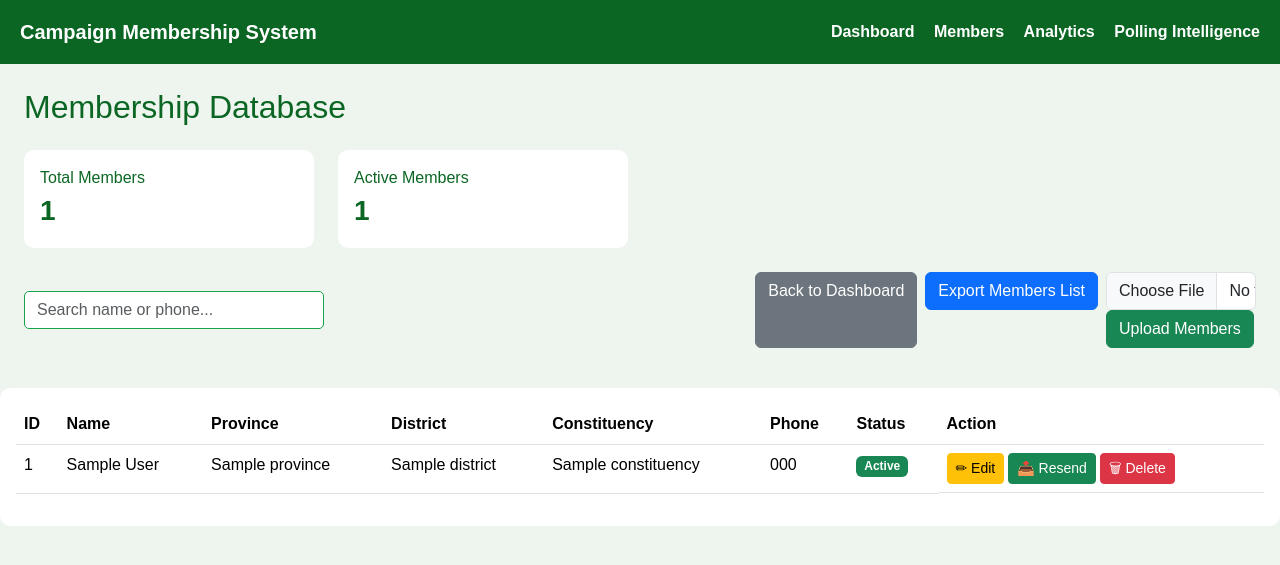
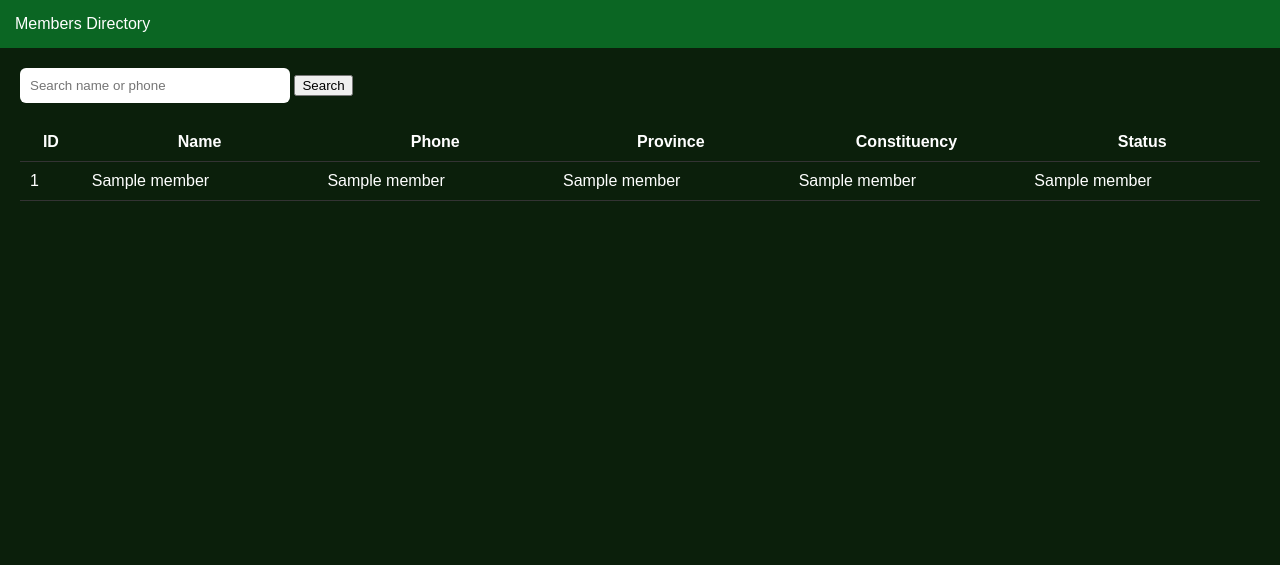
Before and after one commit to zambia-covid/PARTY_MEMBERSHIP, a Flask app: template templates/members.html in a window 1280 px wide. Shown: the top 565 px of the page. Run offline with Flask 3, Linux system fonts and the light colour scheme; the template is opened without the code that fills it: most values are stand-ins (such as "Sample title", 1, 10 or a date in 2020).

Commit message:
Update members.html

```diff
--- a/templates/members.html
+++ b/templates/members.html
@@ -1,367 +1,86 @@
 <!DOCTYPE html>
 <html>
 <head>
-
-<title>Membership Management</title>
-
-<link href="https://cdn.jsdelivr.net/npm/bootstrap@5.3.2/dist/css/bootstrap.min.css" rel="stylesheet">
+<title>Members</title>
 
 <style>
-
-/* BODY */
-
 body{
-background:#eef5ee;
-color:#0b6623;
-font-family:Arial, Helvetica, sans-serif;
+    font-family:Arial;
+    background:#0b1f0b;
+    color:white;
+    margin:0;
 }
 
-/* NAVBAR */
-
-.navbar{
+.header{
+    padding:15px;
     background:#0b6623;
-padding:12px 20px;
-display:flex;
-justify-content:space-between;
-align-items:center;
 }
 
-.navbar-brand{
-font-weight:bold;
-color:white;
+.container{
+    padding:20px;
 }
 
-.navbar a{
-color:white;
-margin-left:15px;
-text-decoration:none;
-font-weight:bold;
+input{
+    padding:10px;
+    width:250px;
+    border-radius:6px;
+    border:none;
 }
 
-.navbar a:hover{
-text-decoration:underline;
+table{
+    width:100%;
+    margin-top:20px;
+    border-collapse:collapse;
 }
 
-/* CARDS */
-
-.card{
-background:white;
-border:none;
-border-radius:10px;
-color:#0b6623;
+td, th{
+    padding:10px;
+    border-bottom:1px solid #333;
 }
-
-/* STATS */
-
-.stats{
-font-size:28px;
-font-weight:bold;
-color:#0b6623;
-}
-
-/* TABLE */
-
-.table{
-color:#0b6623;
-}
-
-.table thead{
-background:#16a34a;
-color:white;
-}
-
-.table tbody tr:hover{
-background:#d1f2d1;
-}
-
-/* SEARCH */
-
-.search-box{
-max-width:400px;
-}
-
-.search-box input{
-    background:white;
-    color:#0b6623;
-    border:1px solid #16a34a;
-    border-radius:5px;
-    width: 300px;   /* fixed width */
-    z-index: 10;    /* ensure it’s above anything else */
-    position: relative;
-}
-
-/* SCROLLABLE TABLE */
-
-.table-container{
-max-height:600px;
-overflow-y:auto;
-}
-
-button{
-padding:8px 16px;
-background:#0b6623;
-color:white;
-border:none;
-border-radius:5px;
-cursor:pointer;
-}
-
-button:hover{
-background:#145a1a;
-}
-
-.badge{
-font-weight:bold;
-}
-
 </style>
-
 </head>
 
 <body>
 
-<!-- NAVIGATION -->
-
-<nav class="navbar">
-
-<span class="navbar-brand">
-Campaign Membership System
-</span>
-
-<div>
-
-<a href="/">Dashboard</a>
-<a href="/members">Members</a>
-<a href="/analytics">Analytics</a>
-<a href="/polling_intelligence">Polling Intelligence</a>
-
+<div class="header">
+    Members Directory
 </div>
 
-</nav>
+<div class="container">
 
-<div class="container-fluid p-4">
+<form method="GET">
+    <input type="text" name="q" placeholder="Search name or phone">
+    <button type="submit">Search</button>
+</form>
 
-<h2 class="mb-4">Membership Database</h2>
-
-<!-- STATS -->
-
-<div class="row mb-4">
-
-<div class="col-md-3">
-<div class="card p-3">
-Total Members
-<div class="stats">
-{{ members|length }}
-</div>
-</div>
-</div>
-
-<div class="col-md-3">
-<div class="card p-3">
-Active Members
-<div class="stats">
-{{ members|selectattr("status","equalto","Active")|list|length }}
-</div>
-</div>
-</div>
-
-</div>
-
-<!-- SEARCH + NAV -->
-
-<div class="d-flex align-items-center justify-content-between mb-3">
-    <div class="search-box">
-        <input type="text" class="form-control" placeholder="Search name or phone..." id="searchInput">
-    </div>
-    <div class="d-flex gap-2">
-        <a href="/" class="btn btn-secondary">Back to Dashboard</a>
-        <form action="/export_members" method="GET">
-            <button type="submit" class="btn btn-primary">Export Members List</button>
-        </form>
-        <form action="/bulk_upload" method="POST" enctype="multipart/form-data">
-            <input type="file" name="file" accept=".csv,.xlsx" required class="form-control" style="max-width:150px;">
-            <button type="submit" class="btn btn-success">Upload Members</button>
-        </form>
-    </div>
-</div>
-
-</div>
-
-<!-- MEMBERS TABLE -->
-
-<div class="card p-3">
-
-<div class="table-container">
-
-<table class="table table-hover">
-
+<table>
 <thead>
 <tr>
     <th>ID</th>
     <th>Name</th>
+    <th>Phone</th>
     <th>Province</th>
-<th>District</th>
     <th>Constituency</th>
-<th>Phone</th>
     <th>Status</th>
-<th>Action</th>
 </tr>
 </thead>
 
-<tbody id="membersTable">
+<tbody>
 {% for m in members %}
 <tr>
-<td>{{ m.membership_id }}</td>
-<td>{{ m.full_name }}</td>
-<td>{{ m.province }}</td>
-<td>{{ m.district }}</td>
-<td>{{ m.constituency }}</td>
-<td>{{ m.phone }}</td>
-
-<td>
-{% if m.status == "Active" %}
-<span class="badge bg-success">Active</span>
-{% else %}
-<span class="badge bg-secondary">{{ m.status }}</span>
-{% endif %}
-</td>
-
-<td class="d-flex gap-1">
-
-<a href="/edit/{{ m.membership_id }}" class="btn btn-sm btn-warning">
-✏ Edit
-</a>
-
-<button class="btn btn-sm btn-success"
-onclick="resendCard('{{ m.membership_id }}', this)">
-📤 Resend
-</button>
-
-<button class="btn btn-sm btn-danger"
-onclick="deleteMember('{{ m.membership_id }}', this)">
-🗑 Delete
-</button>
-
-</td>
-
+    <td>{{ m[0] }}</td>
+    <td>{{ m[1] }}</td>
+    <td>{{ m[2] }}</td>
+    <td>{{ m[3] }}</td>
+    <td>{{ m[4] }}</td>
+    <td>{{ m[5] }}</td>
 </tr>
 {% endfor %}
 </tbody>
+
 </table>
 
 </div>
 
-</div>
-
-<script>
-
-const API_KEY = "pfp_secure_12345";
-
-// 🔍 SEARCH
-function searchMembers(q){
-
-    // If empty → just show original table (NO reload)
-    if(q.length === 0){
-        resetTable();
-        return;
-    }
-
-    fetch("/search?q=" + encodeURIComponent(q))
-    .then(r => r.json())
-    .then(data => {
-
-        let html = "";
-
-        data.forEach(m => {
-            html += `
-<tr>
-<td>${m.membership_id}</td>
-<td>${m.full_name}</td>
-<td>${m.province}</td>
-<td>${m.district}</td>
-<td>${m.constituency}</td>
-<td>${m.phone}</td>
-<td><span class="badge bg-success">${m.status}</span></td>
-<td class="d-flex gap-1">
-
-<a href="/edit/${m.membership_id}" class="btn btn-sm btn-warning">✏</a>
-
-<button class="btn btn-sm btn-success"
-onclick="resendCard('${m.membership_id}', this)">📤</button>
-
-<button class="btn btn-sm btn-danger"
-onclick="deleteMember('${m.membership_id}', this)">🗑</button>
-
-</td>
-</tr>`;
-        });
-
-        document.getElementById("membersTable").innerHTML = html;
-    });
-}
-
-// 📤 RESET TABLE
-
-function resetTable(){
-    fetch("/members")   // reload table content only
-    .then(res => res.text())
-    .then(html => {
-        let parser = new DOMParser();
-        let doc = parser.parseFromString(html, "text/html");
-
-        let newTable = doc.getElementById("membersTable").innerHTML;
-        document.getElementById("membersTable").innerHTML = newTable;
-    });
-}
-
-// ⚡ DEBOUNCE SEARCH
-let timeout;
-
-document.getElementById("searchInput").addEventListener("input", function(){
-    clearTimeout(timeout);
-
-    let value = this.value;
-
-    timeout = setTimeout(() => {
-        searchMembers(value);
-    }, 300); // wait 300ms after typing stops
-});
-
-
-// 📤 RESEND CARD
-function resendCard(memberId, btn){
-    btn.innerText = "Sending...";
-    btn.disabled = true;
-
-    fetch(`/resend_card/${memberId}?key=${API_KEY}`)
-    .then(res => res.json())
-    .then(data => {
-        alert(data.message || data.error);
-        btn.innerText = "📤 Resend";
-        btn.disabled = false;
-    })
-    .catch(() => {
-        alert("Error sending card");
-        btn.innerText = "📤 Resend";
-        btn.disabled = false;
-    });
-}
-
-// 🗑 DELETE MEMBER
-function deleteMember(memberId, btn){
-    if(!confirm("Delete this member?")) return;
-
-    fetch(`/delete_member/${memberId}?key=${API_KEY}`)
-    .then(res => res.json())
-    .then(data => {
-        if(data.message){
-            btn.closest("tr").remove();
-        } else {
-            alert(data.error);
-        }
-    });
-}
-
-</script>
 </body>
 </html>
```
Lines whose indentation alone changed are shown as unchanged.
